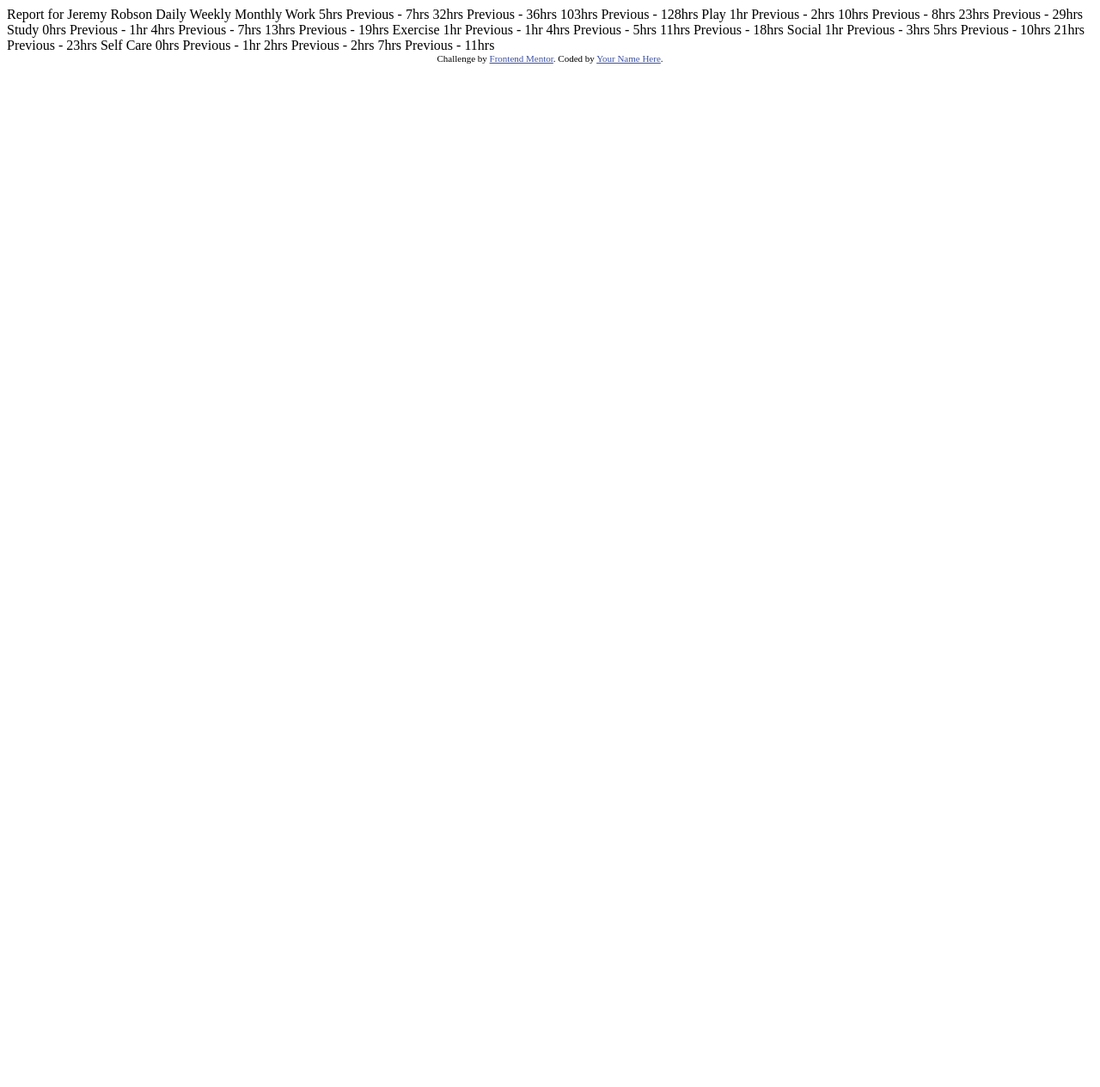
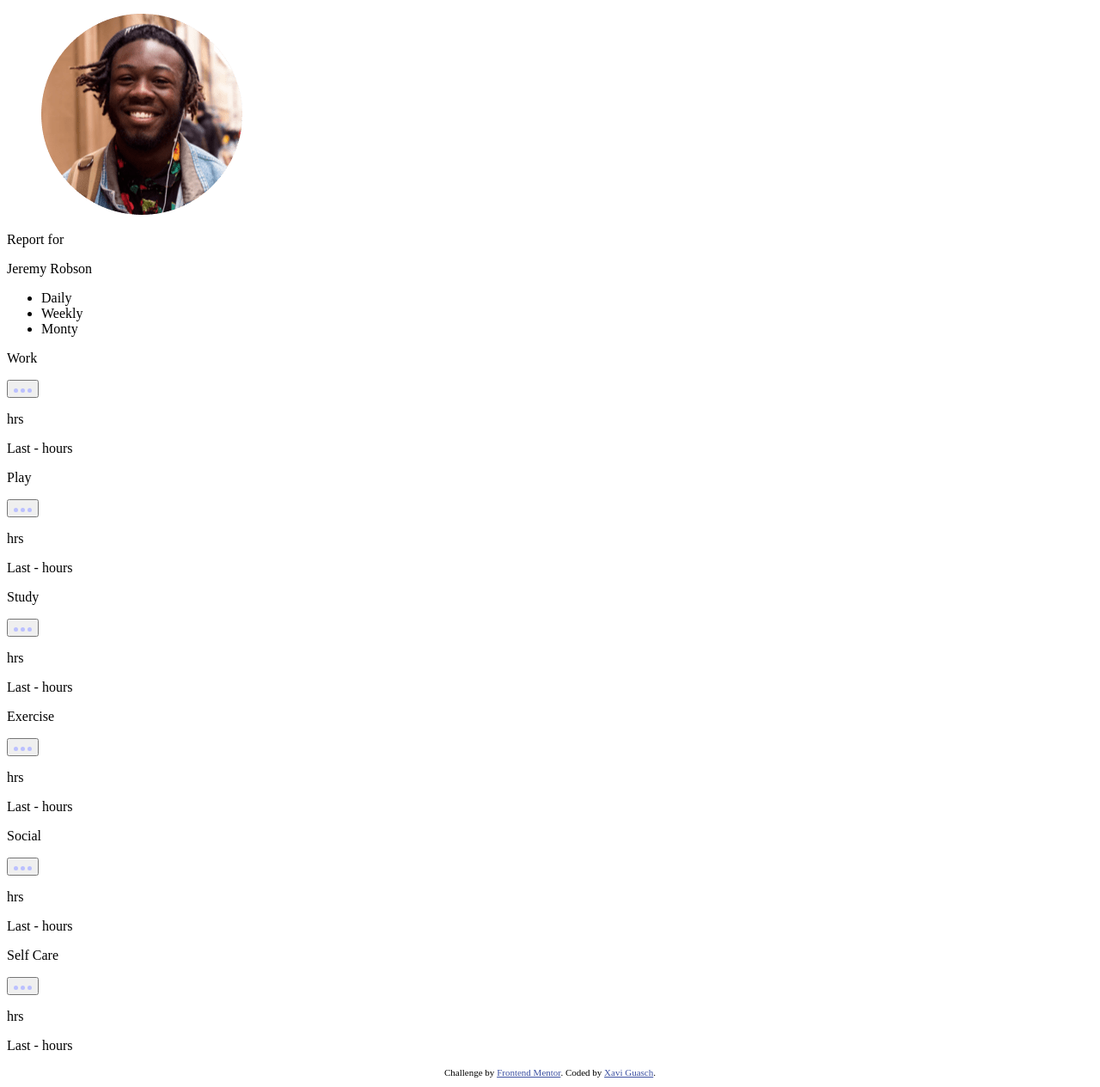
Before and after one commit to xaviguasch/time-tracking-dashboard-frontendmentor-challenge-prac, a plain HTML site: page index.html in a window 1280 px wide. Shown: the whole page at 86% size. Before the commit the page ends 800 px from the top, so only its background shows below. Drawn offline with Linux system fonts and the light colour scheme.

Commit message:
finished html markup

```diff
--- a/index.html
+++ b/index.html
@@ -1,80 +1,201 @@
 <!DOCTYPE html>
 <html lang="en">
-<head>
-  <meta charset="UTF-8">
-  <meta name="viewport" content="width=device-width, initial-scale=1.0"> <!-- displays site properly based on user's device -->
+  <head>
+    <meta charset="UTF-8" />
+    <meta name="viewport" content="width=device-width, initial-scale=1.0" />
+    <!-- displays site properly based on user's device -->
 
-  <link rel="icon" type="image/png" sizes="32x32" href="./images/favicon-32x32.png">
+    <link rel="icon" type="image/png" sizes="32x32" href="./images/favicon-32x32.png" />
+    <link rel="stylesheet" href="./style.css" />
 
-  <title>Frontend Mentor | Time tracking dashboard</title>
+    <title>Frontend Mentor | Time tracking dashboard</title>
+  </head>
+  <body>
+    <div class="wrapper">
+      <div class="dashboard-grid">
+        <div class="card card--user">
+          <div class="cu--upper">
+            <figure class="avatar">
+              <img src="./images/image-jeremy.png" alt="Jeremy's portrait" />
+            </figure>
 
-  <!-- Feel free to remove these styles or customise in your own stylesheet 👍 -->
-  <style>
-    .attribution { font-size: 11px; text-align: center; }
-    .attribution a { color: hsl(228, 45%, 44%); }
-  </style>
-</head>
-<body>
+            <div class="cu__info">
+              <p class="sm-text">Report for</p>
+              <p class="bg-text">Jeremy Robson</p>
+            </div>
+          </div>
+          <div class="cu--lower">
+            <ul class="list">
+              <li class="list__el md-text">Daily</li>
+              <li class="list__el md-text">Weekly</li>
+              <li class="list__el md-text">Monty</li>
+            </ul>
+          </div>
+        </div>
 
-  Report for
-  Jeremy Robson
+        <div class="card card--stat cs--work">
+          <div class="cs--data">
+            <div class="data__top">
+              <p class="activity md-text">Work</p>
+              <button class="btn">
+                <svg width="21" height="5" xmlns="http://www.w3.org/2000/svg">
+                  <path
+                    d="M2.5 0a2.5 2.5 0 1 1 0 5 2.5 2.5 0 0 1 0-5Zm8 0a2.5 2.5 0 1 1 0 5 2.5 2.5 0 0 1 0-5Zm8 0a2.5 2.5 0 1 1 0 5 2.5 2.5 0 0 1 0-5Z"
+                    fill="#BBC0FF"
+                    fill-rule="evenodd"
+                  />
+                </svg>
+              </button>
+            </div>
 
-  Daily
-  Weekly
-  Monthly
+            <div class="data__bottom">
+              <p class="hours l-text"><span id="work-hrs"></span>hrs</p>
+              <p class="previous sm-text">
+                Last <span id="work-timeframe"></span> -
+                <span id="prev-work-hrs"></span>hours
+              </p>
+            </div>
+          </div>
+        </div>
 
-  Work
-  5hrs <!-- daily -->
-  Previous - 7hrs <!-- daily -->
-  32hrs <!-- weekly -->
-  Previous - 36hrs <!-- weekly -->
-  103hrs <!-- monthly -->
-  Previous - 128hrs <!-- monthly -->
+        <div class="card card--stat cs--play">
+          <div class="cs--data">
+            <div class="data__top">
+              <p class="activity md-text">Play</p>
+              <button class="btn">
+                <svg width="21" height="5" xmlns="http://www.w3.org/2000/svg">
+                  <path
+                    d="M2.5 0a2.5 2.5 0 1 1 0 5 2.5 2.5 0 0 1 0-5Zm8 0a2.5 2.5 0 1 1 0 5 2.5 2.5 0 0 1 0-5Zm8 0a2.5 2.5 0 1 1 0 5 2.5 2.5 0 0 1 0-5Z"
+                    fill="#BBC0FF"
+                    fill-rule="evenodd"
+                  />
+                </svg>
+              </button>
+            </div>
 
-  Play
-  1hr <!-- daily -->
-  Previous - 2hrs <!-- daily -->
-  10hrs <!-- weekly -->
-  Previous - 8hrs <!-- weekly -->
-  23hrs <!-- monthly -->
-  Previous - 29hrs <!-- monthly -->
+            <div class="data__bottom">
+              <p class="hours l-text"><span id="play-hrs"></span>hrs</p>
+              <p class="previous sm-text">
+                Last <span id="play-timeframe"></span> -
+                <span id="prev-play-hrs"></span>hours
+              </p>
+            </div>
+          </div>
+        </div>
 
-  Study
-  0hrs <!-- daily -->
-  Previous - 1hr <!-- daily -->
-  4hrs <!-- weekly -->
-  Previous - 7hrs <!-- weekly -->
-  13hrs <!-- monthly -->
-  Previous - 19hrs <!-- monthly -->
+        <div class="card card--stat cs--study">
+          <div class="cs--data">
+            <div class="data__top">
+              <p class="activity md-text">Study</p>
+              <button class="btn">
+                <svg width="21" height="5" xmlns="http://www.w3.org/2000/svg">
+                  <path
+                    d="M2.5 0a2.5 2.5 0 1 1 0 5 2.5 2.5 0 0 1 0-5Zm8 0a2.5 2.5 0 1 1 0 5 2.5 2.5 0 0 1 0-5Zm8 0a2.5 2.5 0 1 1 0 5 2.5 2.5 0 0 1 0-5Z"
+                    fill="#BBC0FF"
+                    fill-rule="evenodd"
+                  />
+                </svg>
+              </button>
+            </div>
 
-  Exercise
-  1hr <!-- daily -->
-  Previous - 1hr <!-- daily -->
-  4hrs <!-- weekly -->
-  Previous - 5hrs <!-- weekly -->
-  11hrs <!-- monthly -->
-  Previous - 18hrs <!-- monthly -->
+            <div class="data__bottom">
+              <p class="hours l-text"><span id="study-hrs"></span>hrs</p>
+              <p class="previous sm-text">
+                Last <span id="study-timeframe"></span> -
+                <span id="prev-study-hrs"></span>hours
+              </p>
+            </div>
+          </div>
+        </div>
 
-  Social
-  1hr <!-- daily -->
-  Previous - 3hrs <!-- daily -->
-  5hrs <!-- weekly -->
-  Previous - 10hrs <!-- weekly -->
-  21hrs <!-- monthly -->
-  Previous - 23hrs <!-- monthly -->
+        <div class="card card--stat cs--exercise">
+          <div class="cs--data">
+            <div class="data__top">
+              <p class="activity md-text">Exercise</p>
+              <button class="btn">
+                <svg width="21" height="5" xmlns="http://www.w3.org/2000/svg">
+                  <path
+                    d="M2.5 0a2.5 2.5 0 1 1 0 5 2.5 2.5 0 0 1 0-5Zm8 0a2.5 2.5 0 1 1 0 5 2.5 2.5 0 0 1 0-5Zm8 0a2.5 2.5 0 1 1 0 5 2.5 2.5 0 0 1 0-5Z"
+                    fill="#BBC0FF"
+                    fill-rule="evenodd"
+                  />
+                </svg>
+              </button>
+            </div>
 
-  Self Care
-  0hrs <!-- daily -->
-  Previous - 1hr <!-- daily -->
-  2hrs <!-- weekly -->
-  Previous - 2hrs <!-- weekly -->
-  7hrs <!-- monthly -->
-  Previous - 11hrs <!-- monthly -->
+            <div class="data__bottom">
+              <p class="hours l-text"><span id="exercise-hrs"></span>hrs</p>
+              <p class="previous sm-text">
+                Last <span id="exercise-timeframe"></span> -
+                <span id="prev-exercise-hrs"></span>hours
+              </p>
+            </div>
+          </div>
+        </div>
 
+        <div class="card card--stat cs--social">
+          <div class="cs--data">
+            <div class="data__top">
+              <p class="activity md-text">Social</p>
+              <button class="btn">
+                <svg width="21" height="5" xmlns="http://www.w3.org/2000/svg">
+                  <path
+                    d="M2.5 0a2.5 2.5 0 1 1 0 5 2.5 2.5 0 0 1 0-5Zm8 0a2.5 2.5 0 1 1 0 5 2.5 2.5 0 0 1 0-5Zm8 0a2.5 2.5 0 1 1 0 5 2.5 2.5 0 0 1 0-5Z"
+                    fill="#BBC0FF"
+                    fill-rule="evenodd"
+                  />
+                </svg>
+              </button>
+            </div>
 
-  <div class="attribution">
-    Challenge by <a href="https://www.frontendmentor.io?ref=challenge" target="_blank">Frontend Mentor</a>.
-    Coded by <a href="#">Your Name Here</a>.
-  </div>
-</body>
+            <div class="data__bottom">
+              <p class="hours l-text"><span id="social-hrs"></span>hrs</p>
+              <p class="previous sm-text">
+                Last <span id="social-timeframe"></span> -
+                <span id="prev-social-hrs"></span>hours
+              </p>
+            </div>
+          </div>
+        </div>
+
+        <div class="card card--stat cs--self-care">
+          <div class="cs--data">
+            <div class="data__top">
+              <p class="activity md-text">Self Care</p>
+              <button class="btn">
+                <svg width="21" height="5" xmlns="http://www.w3.org/2000/svg">
+                  <path
+                    d="M2.5 0a2.5 2.5 0 1 1 0 5 2.5 2.5 0 0 1 0-5Zm8 0a2.5 2.5 0 1 1 0 5 2.5 2.5 0 0 1 0-5Zm8 0a2.5 2.5 0 1 1 0 5 2.5 2.5 0 0 1 0-5Z"
+                    fill="#BBC0FF"
+                    fill-rule="evenodd"
+                  />
+                </svg>
+              </button>
+            </div>
+
+            <div class="data__bottom">
+              <p class="hours l-text"><span id="selfcare-hrs"></span>hrs</p>
+              <p class="previous sm-text">
+                Last <span id="selfcare-timeframe"></span> -
+                <span id="prev-selfcare-hrs"></span>hours
+              </p>
+            </div>
+          </div>
+        </div>
+      </div>
+
+      <footer class="footer">
+        <p class="attribution">
+          Challenge by
+          <a
+            href="https://www.frontendmentor.io/challenges/time-tracking-dashboard-UIQ7167Jw"
+            target="_blank"
+            >Frontend Mentor</a
+          >. Coded by <a href="https://github.com/xaviguasch/">Xavi Guasch</a>.
+        </p>
+      </footer>
+    </div>
+
+    <script src="./index.js"></script>
+  </body>
 </html>
--- /dev/null
+++ b/style.css
@@ -0,0 +1,7 @@
+.attribution {
+  font-size: 11px;
+  text-align: center;
+}
+.attribution a {
+  color: hsl(228, 45%, 44%);
+}
```
Also changed, not shown: index.js (added).
